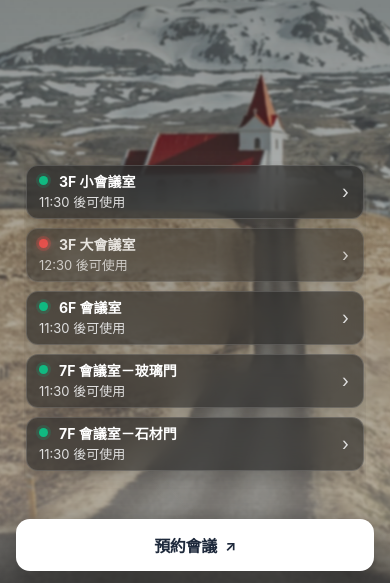
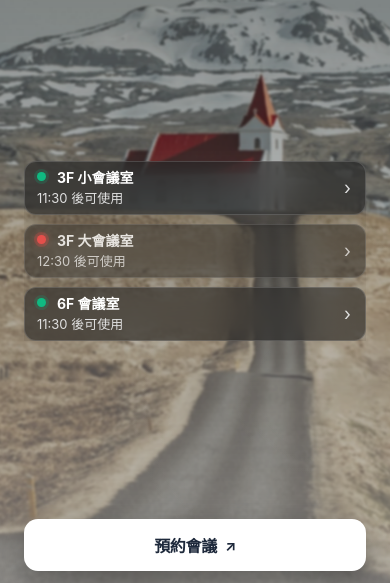
Before and after one commit to hpw6thistle/schedule_meet, a plain HTML site: page index.html in a window 390 px wide. Shown: the part 261-844 px from the top of the page. Drawn offline with Linux system fonts and the light colour scheme.

Commit message:
Refine responsive home card layout

```diff
--- a/styles.css
+++ b/styles.css
@@ -637,8 +637,8 @@ body[data-view="home"] .heroCTA{display:flex;align-items:center;justify-content:
 body[data-view="home"] .heroCTA::after{content:"↗";font-size:.9em}
 body[data-view="home"] .heroCTA:hover{background:#e8edf2;color:#1e293b;transform:translateY(-3px);box-shadow:0 15px 32px rgba(0,0,0,.4)}
 body[data-view="home"] .heroCTA:focus-visible,body[data-view="home"] .todayRoomChip:focus-visible{outline:3px solid #fff;outline-offset:2px}
-body[data-view="home"] .heroDock .todayRooms{position:absolute;inset:auto 0 clamp(24px,6svh,56px);transform:none;width:min(854px,calc(100% - 48px));max-width:100%;margin:0 auto;padding:16px 0 0;border-top:1px solid rgba(255,255,255,.24);text-shadow:none}
-body[data-view="home"] .todayRoomsList{display:grid;grid-template-columns:repeat(3,minmax(0,150fr)) repeat(2,minmax(0,182fr));gap:10px;width:100%;max-width:100%;max-height:none;overflow:visible}
+body[data-view="home"] .heroDock .todayRooms{position:absolute;inset:auto 0 clamp(24px,6svh,56px);transform:none;width:min(800px,calc(100% - 48px));max-width:100%;margin:0 auto;padding:16px 0 0;border-top:1px solid rgba(255,255,255,.24);text-shadow:none}
+body[data-view="home"] .todayRoomsList{display:grid;grid-template-columns:repeat(5,minmax(0,1fr));gap:10px;width:100%;max-width:100%;max-height:none;overflow:visible}
 body[data-view="home"] .todayRoomChip{display:grid;grid-template-columns:12px minmax(0,1fr) 9px;grid-template-rows:auto auto;align-content:center;align-items:center;column-gap:8px;row-gap:3px;width:100%;min-width:0;height:56px;min-height:56px;padding:7px 12px;text-align:left;border:1px solid rgba(255,255,255,.15);border-radius:14px;background:rgba(28,28,28,.56);color:#fff;backdrop-filter:blur(14px);-webkit-backdrop-filter:blur(14px);box-shadow:0 6px 18px rgba(0,0,0,.16);transition:background-color .2s ease,opacity .2s ease,transform .2s ease}
 body[data-view="home"] .todayRoomChip:hover{background:rgba(20,20,20,.75)}
 body[data-view="home"] .todayRoomChip:active{transform:scale(.98)}
@@ -650,18 +650,19 @@ body[data-view="home"] .todayRoomName{grid-column:2;grid-row:1;display:block;min
 body[data-view="home"] .todayRoomStatus{grid-column:1;grid-row:1;justify-self:start;align-self:start;margin-top:3px;display:flex;align-items:center;gap:7px;font-size:13px;font-weight:650;white-space:nowrap}
 body[data-view="home"] .todayRoomDot{display:inline-block;flex:none;width:9px;height:9px;border-radius:50%;background:#10b981;box-shadow:0 0 0 3px rgba(16,185,129,.18)}
 body[data-view="home"] .todayRoomDot.isBusy{background:#ff4545;box-shadow:0 0 0 3px rgba(255,69,69,.24),0 0 7px rgba(255,69,69,.65)}
-body[data-view="home"] .todayRoomDetail{grid-column:1 / 3;grid-row:2;min-width:0;font-size:11px;color:#e0e0e0;line-height:1.35;max-width:100%;white-space:nowrap;overflow:hidden;text-overflow:ellipsis}
+body[data-view="home"] .todayRoomDetail{grid-column:2;grid-row:2;min-width:0;font-size:11px;color:#e0e0e0;line-height:1.35;max-width:100%;white-space:nowrap;overflow:hidden;text-overflow:ellipsis}
 @media(max-width:767.98px){
  body[data-view="home"] .heroDock .heroMeta{top:25%}
  body[data-view="home"] .heroClockDate{font-size:clamp(12px,3.5vw,15px)}
- body[data-view="home"] .heroClockMain{font-size:clamp(40px,11vw,58px)}
-  body[data-view="home"] .heroDock .todayRooms{inset:50% 0 calc(94px + env(safe-area-inset-bottom,0px));width:min(420px,calc(100% - 48px));padding:4px 2px 12px;border:0;overflow-y:auto;overflow-x:hidden;overscroll-behavior:contain;scrollbar-width:thin;display:flex;flex-direction:column;justify-content:flex-start}
+ body[data-view="home"] .heroClockMain{font-size:clamp(40px,11vw,58px);transform:scaleX(var(--clock-width-ratio,1));transform-origin:center}
+  body[data-view="home"] .heroDock .todayRooms{inset:50% 0 auto;width:min(420px,calc(100% - 48px));height:min(180px,max(0px,calc(50% - 78px - env(safe-area-inset-bottom,0px))));padding:0;border:0;overflow-y:auto;overflow-x:hidden;overscroll-behavior:contain;scrollbar-width:none;scroll-snap-type:y mandatory;display:flex;flex-direction:column;justify-content:flex-start}
+ body[data-view="home"] .heroDock .todayRooms::-webkit-scrollbar{display:none}
  body[data-view="home"] .todayRoomsList{grid-template-columns:minmax(0,1fr);gap:9px;margin-top:0;flex:none}
- body[data-view="home"] .todayRoomChip{display:grid;grid-template-columns:12px minmax(0,1fr) 9px;grid-template-rows:auto auto;align-items:center;column-gap:8px;row-gap:2px;height:54px;min-height:54px;padding:7px 12px;border-radius:12px}
+ body[data-view="home"] .todayRoomChip{display:grid;grid-template-columns:12px minmax(0,1fr) 9px;grid-template-rows:auto auto;align-items:center;column-gap:8px;row-gap:2px;height:54px;min-height:54px;padding:7px 12px;border-radius:12px;scroll-snap-align:start}
  body[data-view="home"] .todayRoomName{grid-column:2;grid-row:1;font-size:14px}
  body[data-view="home"] .todayRoomStatus{grid-column:1;grid-row:1;justify-self:start;font-size:12px}
  body[data-view="home"] .todayRoomDetail{grid-column:1 / 3;grid-row:2;font-size:13px}
- body[data-view="home"] .heroAction{position:absolute;inset:auto 0 0;padding:12px 16px calc(12px + env(safe-area-inset-bottom,0px));background:linear-gradient(transparent,rgba(0,0,0,.48));z-index:4}
+ body[data-view="home"] .heroAction{position:absolute;inset:auto 0 0;width:min(420px,calc(100% - 48px));margin-inline:auto;padding:12px 0 calc(12px + env(safe-area-inset-bottom,0px));background:none;z-index:4}
  body[data-view="home"] .heroCTA{width:100%;height:52px;min-height:52px;padding:0 16px;font-size:16px;border-radius:14px}
  body[data-view="home"] .heroCTA:hover{transform:none}
 }
```
